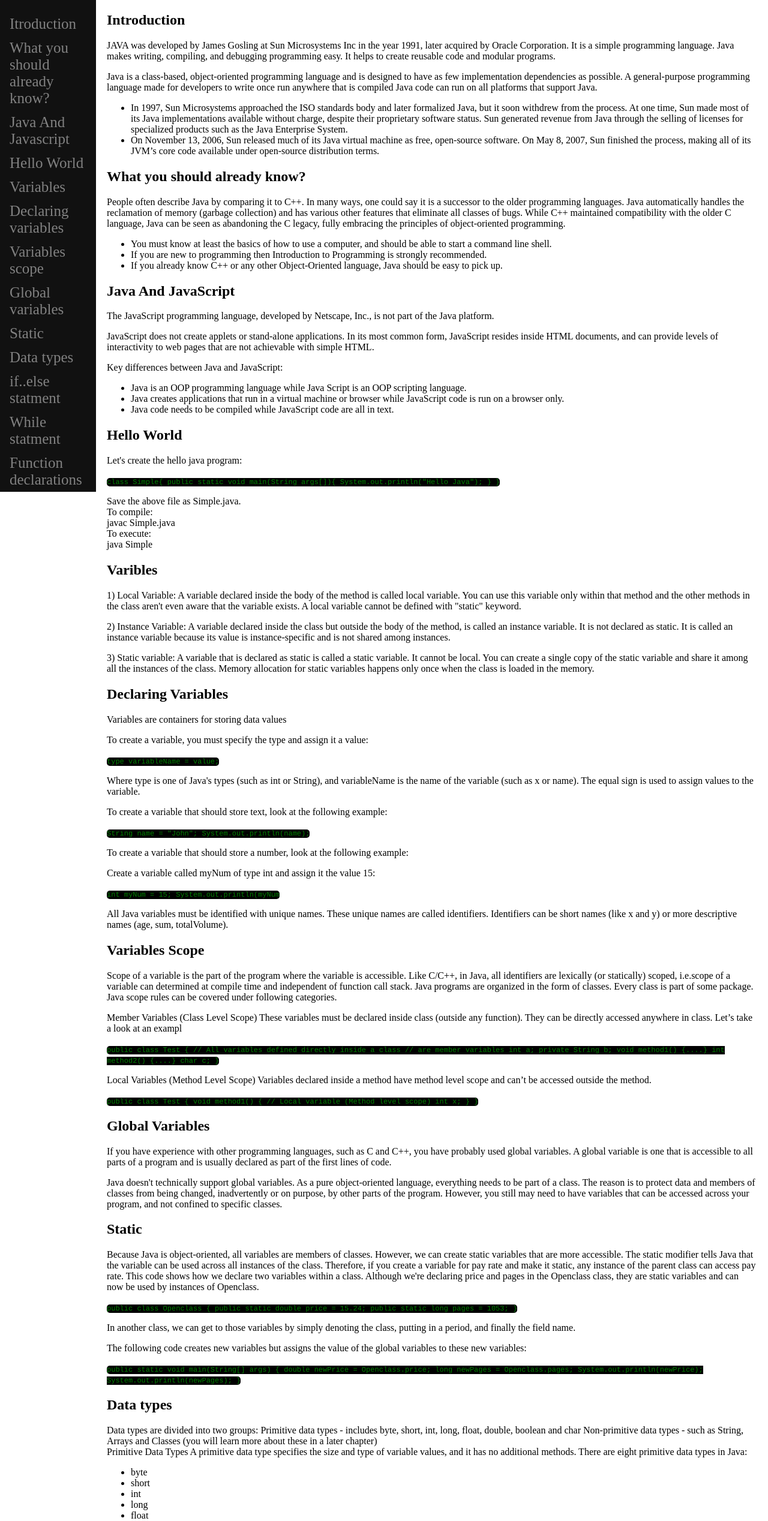
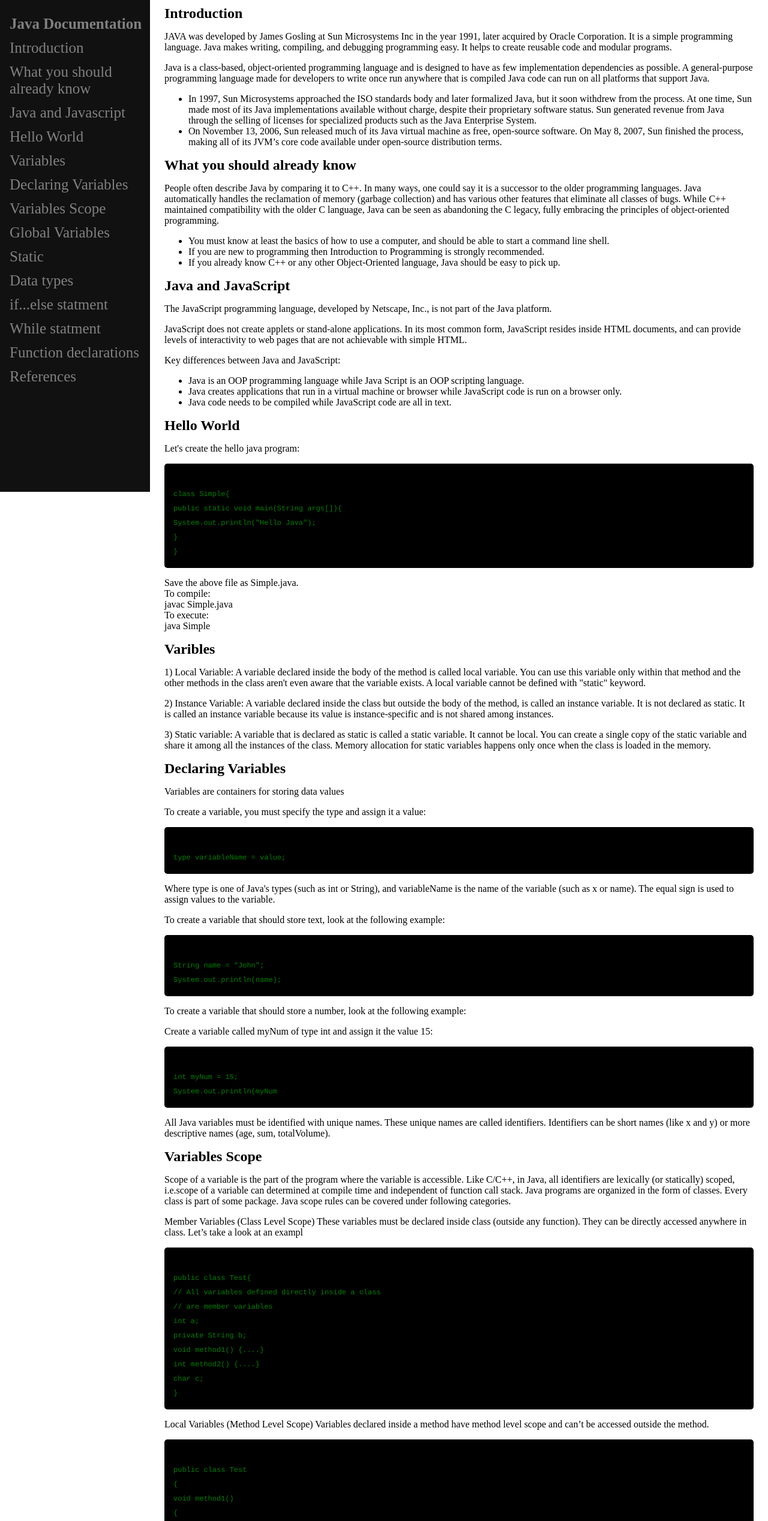
Before and after one commit to devMahmoud/microverse-mahmoud-jorge, a plain HTML site: page index.html in a window 1280 px wide. Shown: the top 2536 px of the page at 60% size. Drawn offline with Linux system fonts and the light colour scheme.

Commit message:
Some correction on the navbar Sted up every section id

```diff
--- a/css/style.css
+++ b/css/style.css
@@ -1,6 +1,8 @@
 .sidenav {
+  margin: 0;
+  padding: 0;
   height: 100%; /* Full-height: remove this if you want "auto" height */
-    width: 160px; /* Set the width of the sidebar */
+  width: 250px; /* Set the width of the sidebar */
   position: fixed; /* Fixed Sidebar (stay in place on scroll) */
   z-index: 1; /* Stay on top */
   top: 0; /* Stay at the top */
@@ -24,26 +26,56 @@
   color: #f1f1f1;
 }
 
-  /* Style page content */
-  .main {
-    margin-left: 160px; /* Same as the width of the sidebar */
-    padding: 0px 10px;
-  }
+header {
+  font-size: x-large;
+  font-weight: 900;
 
-  /* On smaller screens, where height is less than 450px, change the style of the sidebar (less padding and a smaller font size) */
-  @media screen and (max-height: 450px) {
-    .sidenav {padding-top: 15px;}
-    .sidenav a {font-size: 18px;}
 }
 
 code {
+  display: block;
+  text-align: left;
+  white-space: pre-line;
+  position: relative;
+  word-wrap: normal;
+  word-wrap: normal;
+  line-height: 2;
+  background-color: #000000;
+  padding: 15px;
+  margin: 10px;
+  border-radius: 5px;
+
+  margin: 1em 0;
   font-family: Courier, 'New Courier', monospace;
   font-size: 12px;
-    background-color: #000000;
   color: green;
 
   border-radius: 5px;
   -moz-border-radius: 5px;
   -webkit-border-radius: 5px;
-margin: 1em 0;
 }
+/* Style page content */
+.main {
+  margin-left: 250px; /* Same as the width of the sidebar */
+  padding: 1px 16px;
+  height: 1000px;
+}
+
+/* On smaller screens, where height is less than 450px, change the style of the sidebar (less padding and a smaller font size) */
+@media screen and (max-width: 700px) {
+  .sidenav {
+    width: 100%;
+    height: auto;
+    position: relative;
+  }
+  .sidenav a {
+    float: left;
+  }
+  main.main { margin-left: 0;}
+}
+@media screen and (max-width: 400px) {
+  .sidenav a {
+    text-align: center;
+    float: none;
+  }
+}
--- a/index.html
+++ b/index.html
@@ -8,62 +8,79 @@
 </head>
 
 <body>
-  <div class="sidenav">
-    <a href="#main-section">Itroduction</a>
-    <a href="#main-info">What you should already know?</a>
-    <a href="#java_&javascript">Java And Javascript</a>
-    <a href="#hello">Hello World</a>
-    <a href="#vars">Variables</a>
-    <a href="#declaring-vars">Declaring variables</a>
-    <a href="#var-scope">Variables scope</a>
-    <a href="#global-var">Global variables</a>
-    <a href="#static">Static</a>
-    <a href="#data-types">Data types</a>
-    <a href="#if_else">if..else statment</a>
-    <a href="#While">While statment</a>
-    <a href="#function_declaration">Function declarations</a>
-    <a href="#reference">Reference</a>
-  </div>
+  <nav id="navbar" class="sidenav">
+    <header><a>Java Documentation</a></header>
+    <a class="nav-link"  href="#Introduction">Introduction</a>
+    <a class="nav-link" href="#What_you_should_already_know">What you should already know</a>
+    <a class="nav-link" href="#Java_and_JavaScript">Java and Javascript</a>
+    <a class="nav-link" href="#Hello_World">Hello World</a>
+    <a class="nav-link" href="#Variables">Variables</a>
+    <a class="nav-link" href="#Decalring_Varibles">Declaring Variables</a>
+    <a class="nav-link" href="#Variables_Scope">Variables Scope</a>
+    <a class="nav-link" href="#Global_Variables">Global Variables</a>
+    <a class="nav-link" href="#Static">Static</a>
+    <a class="nav-link" href="#Data_types">Data types</a>
+    <a class="nav-link" href="#if...else_statement">if...else statment</a>
+    <a class="nav-link" href="#While _tatment">While statment</a>
+    <a class="nav-link" href="#Function_Declaration">Function declarations</a>
+    <a class="nav-link" href="#References">References</a>
+  </nav id="navbar">
 
   <main id="main-doc" class="main">
     <!-- Main section -->
-    <section id="main-section" class="main-section">
-      <h2>Introduction</h2>
-      <p>JAVA was developed by James Gosling at Sun Microsystems Inc in the year 1991, later acquired by Oracle Corporation. It is a simple programming language. Java makes writing, compiling, and debugging programming easy. It helps to create reusable code and modular programs.</p>
-      <p>Java is a class-based, object-oriented programming language and is designed to have as few implementation dependencies as possible. A general-purpose programming language made for developers to write once run anywhere that is compiled Java code can run on all platforms that support Java.</p>
+    <section id="Introduction" class="main-section">
+      <header>Introduction</header>
+      <p>JAVA was developed by James Gosling at Sun Microsystems Inc in the year 1991, later acquired by Oracle
+        Corporation. It is a simple programming language. Java makes writing, compiling, and debugging programming easy.
+        It helps to create reusable code and modular programs.</p>
+      <p>Java is a class-based, object-oriented programming language and is designed to have as few implementation
+        dependencies as possible. A general-purpose programming language made for developers to write once run anywhere
+        that is compiled Java code can run on all platforms that support Java.</p>
       <ul>
-        <li>In 1997, Sun Microsystems approached the ISO standards body and later formalized Java, but it soon withdrew from the process. At one time, Sun made most of its Java implementations available without charge, despite their proprietary software status. Sun generated revenue from Java through the selling of licenses for specialized products such as the Java Enterprise System.</li>
-        <li>On November 13, 2006, Sun released much of its Java virtual machine as free, open-source software. On May 8, 2007, Sun finished the process, making all of its JVM’s core code available under open-source distribution terms.</li>
+        <li>In 1997, Sun Microsystems approached the ISO standards body and later formalized Java, but it soon withdrew
+          from the process. At one time, Sun made most of its Java implementations available without charge, despite
+          their proprietary software status. Sun generated revenue from Java through the selling of licenses for
+          specialized products such as the Java Enterprise System.</li>
+        <li>On November 13, 2006, Sun released much of its Java virtual machine as free, open-source software. On May 8,
+          2007, Sun finished the process, making all of its JVM’s core code available under open-source distribution
+          terms.</li>
       </ul>
     </section>
 
     <!-- Info Section -->
-    <section id="main-info" class="main-section">
-      <h2>What you should already know?</h2>
-      <p>People often describe Java by comparing it to C++. In many ways, one could say it is a successor to the older programming languages. Java automatically handles the reclamation of memory (garbage collection) and has various other features that eliminate all classes of bugs. While C++ maintained compatibility with the older C language, Java can be seen as abandoning the C legacy, fully embracing the principles of object-oriented programming.</p>
+    <section id="What_you_should_already_know" class="main-section">
+      <header>What you should already know</header>
+      <p>People often describe Java by comparing it to C++. In many ways, one could say it is a successor to the older
+        programming languages. Java automatically handles the reclamation of memory (garbage collection) and has various
+        other features that eliminate all classes of bugs. While C++ maintained compatibility with the older C language,
+        Java can be seen as abandoning the C legacy, fully embracing the principles of object-oriented programming.</p>
       <ul>
-        <li>You must know at least the basics of how to use a computer, and should be able to start a command line shell.</li>
+        <li>You must know at least the basics of how to use a computer, and should be able to start a command line
+          shell.</li>
         <li>If you are new to programming then Introduction to Programming is strongly recommended.</li>
         <li>If you already know C++ or any other Object-Oriented language, Java should be easy to pick up.</li>
       </ul>
     </section>
 
     <!-- Java && JavaScript -->
-    <section id="java_&javascript" class="main-section">
-      <h2>Java And JavaScript</h2>
+    <section id="Java_and_JavaScript" class="main-section">
+      <header>Java and JavaScript</header>
       <p>The JavaScript programming language, developed by Netscape, Inc., is not part of the Java platform.</p>
-      <p>JavaScript does not create applets or stand-alone applications. In its most common form, JavaScript resides inside HTML documents, and can provide levels of interactivity to web pages that are not achievable with simple HTML.</p>
+      <p>JavaScript does not create applets or stand-alone applications. In its most common form, JavaScript resides
+        inside HTML documents, and can provide levels of interactivity to web pages that are not achievable with simple
+        HTML.</p>
       <p>Key differences between Java and JavaScript:</p>
       <ul>
         <li>Java is an OOP programming language while Java Script is an OOP scripting language.</li>
-        <li>Java creates applications that run in a virtual machine or browser while JavaScript code is run on a browser only.</li>
+        <li>Java creates applications that run in a virtual machine or browser while JavaScript code is run on a browser
+          only.</li>
         <li>Java code needs to be compiled while JavaScript code are all in text.</li>
       </ul>
     </section>
 
     <!-- Hello World -->
-    <section id="hello" class="main-section">
-      <h2>Hello World</h2>
+    <section id="Hello_World" class="main-section">
+      <header>Hello World</header>
       <p>Let's create the hello java program:</p>
       <code>
         class Simple{
@@ -80,29 +97,34 @@
     </section>
 
     <!-- Variables -->
-    <section id="vars" class="main-section">
-      <h2>Varibles</h2>
+    <section id="Varibles" class="main-section">
+      <header>Varibles</header>
       <p>1) Local Variable:
-        A variable declared inside the body of the method is called local variable. You can use this variable only within that method and the other methods in the class aren't even aware that the variable exists.
+        A variable declared inside the body of the method is called local variable. You can use this variable only
+        within that method and the other methods in the class aren't even aware that the variable exists.
 
         A local variable cannot be defined with "static" keyword.</p>
       <p>2) Instance Variable:
-        A variable declared inside the class but outside the body of the method, is called an instance variable. It is not declared as static.
+        A variable declared inside the class but outside the body of the method, is called an instance variable. It is
+        not declared as static.
 
         It is called an instance variable because its value is instance-specific and is not shared among instances.</p>
       <p>3) Static variable:
-        A variable that is declared as static is called a static variable. It cannot be local. You can create a single copy of the static variable and share it among all the instances of the class. Memory allocation for static variables happens only once when the class is loaded in the memory.</p>
+        A variable that is declared as static is called a static variable. It cannot be local. You can create a single
+        copy of the static variable and share it among all the instances of the class. Memory allocation for static
+        variables happens only once when the class is loaded in the memory.</p>
     </section>
 
     <!-- Declaring Variables -->
-    <section id="declaring-vars" class="main-section">
-      <h2>Declaring Variables</h2>
+    <section id="Declaring_Variables" class="main-section">
+      <header>Declaring Variables</header>
       <p>Variables are containers for storing data values</p>
       <p>To create a variable, you must specify the type and assign it a value:</p>
       <code>
         type variableName = value;
       </code>
-      <p>Where type is one of Java's types (such as int or String), and variableName is the name of the variable (such as x or name). The equal sign is used to assign values to the variable.</p>
+      <p>Where type is one of Java's types (such as int or String), and variableName is the name of the variable (such
+        as x or name). The equal sign is used to assign values to the variable.</p>
       <p>To create a variable that should store text, look at the following example:</p>
       <code>
         String name = "John";
@@ -122,16 +144,18 @@ System.out.println(myNum
     </section>
 
     <!-- Varibles Scope -->
-    <section id="var-scope" class="main-section">
-      <h2>Variables Scope</h2>
-      <p>Scope of a variable is the part of the program where the variable is accessible. Like C/C++, in Java, all identifiers are lexically (or statically) scoped, i.e.scope of a variable can determined at compile time and independent of function call stack.
-        Java programs are organized in the form of classes. Every class is part of some package. Java scope rules can be covered under following categories.</p>
+    <section id="Variables_Scope" class="main-section">
+      <header>Variables Scope</header>
+      <p>Scope of a variable is the part of the program where the variable is accessible. Like C/C++, in Java, all
+        identifiers are lexically (or statically) scoped, i.e.scope of a variable can determined at compile time and
+        independent of function call stack.
+        Java programs are organized in the form of classes. Every class is part of some package. Java scope rules can be
+        covered under following categories.</p>
       <p>Member Variables (Class Level Scope)
-
-        These variables must be declared inside class (outside any function). They can be directly accessed anywhere in class. Let’s take a look at an exampl</p>
+        These variables must be declared inside class (outside any function). They can be directly accessed anywhere in
+        class. Let’s take a look at an exampl</p>
       <code>
-        public class Test
-{
+        public class Test{
                   // All variables defined directly inside a class
                   // are member variables
                   int a;
@@ -157,26 +181,37 @@ System.out.println(myNum
     </section>
 
     <!-- Global Variables -->
-    <section id="global-var" class="main-section">
-      <h2>Global Variables</h2>
-      <p>If you have experience with other programming languages, such as C and C++, you have probably used global variables. A global variable is one that is accessible to all parts of a program and is usually declared as part of the first lines of code.</p>
-      <p>Java doesn't technically support global variables. As a pure object-oriented language, everything needs to be part of a class. The reason is to protect data and members of classes from being changed, inadvertently or on purpose, by other parts of the program. However, you still may need to have variables that can be accessed across your program, and not confined to specific classes.</p>
+    <section id="Global_Variables" class="main-section">
+      <header>Global Variables</header>
+      <p>If you have experience with other programming languages, such as C and C++, you have probably used global
+        variables. A global variable is one that is accessible to all parts of a program and is usually declared as part
+        of the first lines of code.</p>
+      <p>Java doesn't technically support global variables. As a pure object-oriented language, everything needs to be
+        part of a class. The reason is to protect data and members of classes from being changed, inadvertently or on
+        purpose, by other parts of the program. However, you still may need to have variables that can be accessed
+        across your program, and not confined to specific classes.</p>
     </section>
 
     <!-- static -->
-    <section id="static" class="main-section">
-      <h2>Static</h2>
-      <p>Because Java is object-oriented, all variables are members of classes. However, we can create static variables that are more accessible. The static modifier tells Java that the variable can be used across all instances of the class. Therefore, if you create a variable for pay rate and make it static, any instance of the parent class can access pay rate.
+    <section id="Static" class="main-section">
+      <header>Static</header>
+      <p>Because Java is object-oriented, all variables are members of classes. However, we can create static variables
+        that are more accessible. The static modifier tells Java that the variable can be used across all instances of
+        the class. Therefore, if you create a variable for pay rate and make it static, any instance of the parent class
+        can access pay rate.
 
-        This code shows how we declare two variables within a class. Although we're declaring price and pages in the Openclass class, they are static variables and can now be used by instances of Openclass.</p>
+        This code shows how we declare two variables within a class. Although we're declaring price and pages in the
+        Openclass class, they are static variables and can now be used by instances of Openclass.</p>
       <code>
         public class Openclass {
           public static double price = 15.24;
           public static long pages = 1053;
         }
       </code>
-      <p>In another class, we can get to those variables by simply denoting the class, putting in a period, and finally the field name.</p>
-      <p>The following code creates new variables but assigns the value of the global variables to these new variables:</p>
+      <p>In another class, we can get to those variables by simply denoting the class, putting in a period, and finally
+        the field name.</p>
+      <p>The following code creates new variables but assigns the value of the global variables to these new variables:
+      </p>
       <code>
         public static void main(String[] args) {
           double newPrice = Openclass.price;
@@ -188,12 +223,13 @@ System.out.println(myNum
     </section>
 
     <!-- Data types -->
-    <section id="data-types" class="main-section">
-      <h2>Data types</h2>
+    <section id="Data_types" class="main-section">
+      <header>Data types</header>
       <p>Data types are divided into two groups:
 
         Primitive data types - includes byte, short, int, long, float, double, boolean and char
-        Non-primitive data types - such as String, Arrays and Classes (you will learn more about these in a later chapter)<br>
+        Non-primitive data types - such as String, Arrays and Classes (you will learn more about these in a later
+        chapter)<br>
         Primitive Data Types
         A primitive data type specifies the size and type of variable values, and it has no additional methods.
 
@@ -212,7 +248,8 @@ System.out.println(myNum
 
         The main difference between primitive and non-primitive data types are:
 
-        Primitive types are predefined (already defined) in Java. Non-primitive types are created by the programmer and is not defined by Java (except for String).
+        Primitive types are predefined (already defined) in Java. Non-primitive types are created by the programmer and
+        is not defined by Java (except for String).
         Non-primitive types can be used to call methods to perform certain operations, while primitive types cannot.
         A primitive type has always a value, while non-primitive types can be null.
         A primitive type starts with a lowercase letter, while non-primitive types starts with an uppercase letter.
@@ -220,15 +257,16 @@ System.out.println(myNum
       </p>
     </section>
     <!-- ife else -->
-    <section id="if_else" class="main-section">
-      <h2>if...else statement</h2>
+    <section id="if...else_statement" class="main-section">
+      <header>if...else_statement</header>
       <p>Use the if statement to specify a block of Java code to be executed if a condition is true.</p>
       <code>
         if (condition) {
           // block of code to be executed if the condition is true
         }
       </code>
-      <p>In the example below, we test two values to find out if 20 is greater than 18. If the condition is true, print some text:</p>
+      <p>In the example below, we test two values to find out if 20 is greater than 18. If the condition is true, print
+        some text:</p>
 
       <code>
         if (20 > 18) {
@@ -264,8 +302,8 @@ if (x > y) {
     </section>
 
     <!-- while stament -->
-    <section id="While" class="main-section">
-      <h2>while statement</h2>
+    <section id="while_statement" class="main-section">
+      <header>while statement</header>
       <p>
         Loops can execute a block of code as long as a specified condition is reached.
 
@@ -278,7 +316,8 @@ if (x > y) {
         }
       </code>
 
-      <p>In the example below, the code in the loop will run, over and over again, as long as a variable (i) is less than 5:</p>
+      <p>In the example below, the code in the loop will run, over and over again, as long as a variable (i) is less
+        than 5:</p>
       <code>
         int i = 0;
 while (i < 5) {
@@ -290,9 +329,11 @@ while (i < 5) {
     </section>
 
     <!-- Function Decalration -->
-    <section id="function_declaration" class="main-section">
-      <h2>Function Decalration</h2>
-      <p>A method must be declared within a class. It is defined with the name of the method, followed by parentheses (). Java provides some pre-defined methods, such as System.out.println(), but you can also create your own methods to perform certain actions:
+    <section id="Function_Declaration" class="main-section">
+      <header>Function Decalration</header>
+      <p>A method must be declared within a class. It is defined with the name of the method, followed by parentheses
+        (). Java provides some pre-defined methods, such as System.out.println(), but you can also create your own
+        methods to perform certain actions:
 
       </p>
       <code>
@@ -305,7 +346,8 @@ while (i < 5) {
       <p>Example Explained</p>
       <ul>
         <li>myMethod() is the name of the method</li>
-        <li>static means that the method belongs to the Main class and not an object of the Main class. You will learn more about objects and how to access methods through objects later in this tutorial.</li>
+        <li>static means that the method belongs to the Main class and not an object of the Main class. You will learn
+          more about objects and how to access methods through objects later in this tutorial.</li>
         <li>void means that this method does not have a return value. </li>
       </ul>
       <p>To call a method in Java, write the method's name followed by two parentheses () and a semicolon;
@@ -340,7 +382,8 @@ while (i < 5) {
       </code>
 
     </section>
-    <section id="reference" class="main-section">
+    <section id="References" class="main-section">
+      <header>References</header>
       <ul>
         <li>
           Ald Documentation in this page is taken from <a href="http://www.w3schools.com/">w3schools</a>
```
Lines whose indentation alone changed are shown as unchanged.
